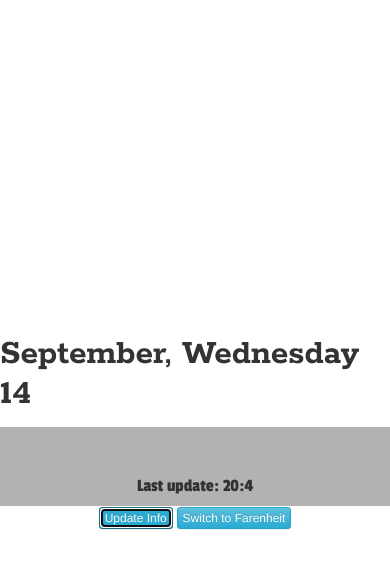
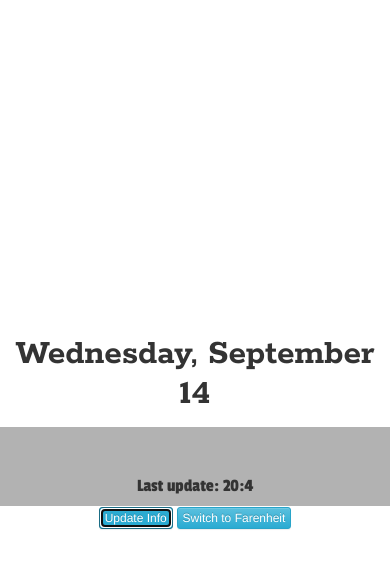
Before and after one commit to mrtobychow/TobyChow.github.io, a plain HTML site: page weather/index.html in a window 390 px wide. Both pictures are taken after a click on the button "Update Info". Drawn offline with nearby package versions, Linux system fonts and the light colour scheme; no server answers.

Commit message:
add comments, align date on mobile

```diff
--- a/weather/weather.css
+++ b/weather/weather.css
@@ -3,13 +3,7 @@
 }
 
 .background-img {
-    position: absolute;
-    background-size: cover;
-    background-repeat: no-repeat;
-    bottom: 0;
-    top: 0;
-    left: 0;
-    right: 0;
+    background: center/cover no-repeat;
 }
 
 .contain {
@@ -21,6 +15,7 @@
 }
 
 .date-display {
+    text-align: center;
     font-family: 'Rokkitt', serif;
 }
 
--- a/weather/weather.js
+++ b/weather/weather.js
@@ -1,5 +1,5 @@
 $(document).ready(function() {
-    var app_ID = 'c284f8c5508846be79e1cb10000e9335';
+    var app_ID = 'c284f8c5508846be79e1cb10000e9335'; // key for api
     var lat;
     var lon;
     var city;
@@ -7,7 +7,6 @@ $(document).ready(function() {
     // tempType options: metric , imperial
     var tempType = 'metric';
     var tempUnit = '&#8451';
-    //temperature in celsius from JSON
     var temperatureC;
     var temperatureF;
     var weatherDescription;
@@ -38,7 +37,7 @@ $(document).ready(function() {
 
             },
             error: function(XMLHttpRequest, textStatus, errorThrown) {
-                alert("Your browser does not support or allow geolocation!");
+                alert("Your browser does not support or allow geolocation! (Please turn off adblocks if applicable)");
             }
         });
     }
@@ -80,7 +79,7 @@ $(document).ready(function() {
         $("#update-time").empty();
         $(".date-display").empty();
         $("#update-time").append(currentHour + ':' + currentMin);
-        $(".date-display").append(currentMonth + ', ' + currentDay + ' ' + currentDate);
+        $(".date-display").append(currentDay + ', ' + currentMonth +' ' + currentDate );
     }
     $("#weather-update").click(function() {
         updateTime();
@@ -170,6 +169,7 @@ $(document).ready(function() {
         maximumAge: 0
     };
 
+    // Get IP data
     $.getJSON('http://ipinfo.io', function(data) {
         city = data.city;
         country = data.country;
@@ -178,6 +178,4 @@ $(document).ready(function() {
         lon = loc[1];
         updateTime();
     });
-
-
 });
```
Also changed, not shown: weather/index.html (+1 -2 lines).
